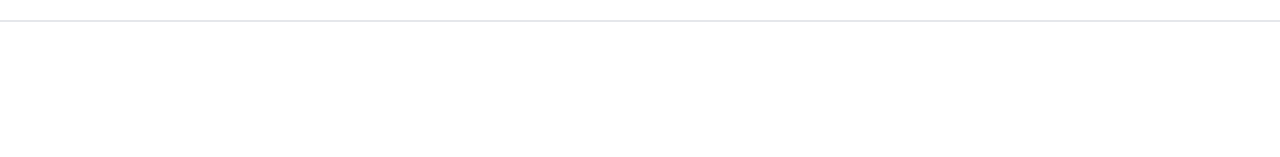
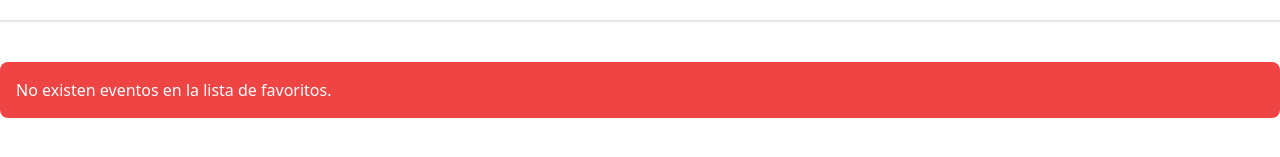
Before and after one commit to franamaterasu/ticketstadia, a React (Vite) app: page /profile/events in a window 1280 px wide. Shown: the part 373-530 px from the top of the page. Built offline with nearby package versions, Linux system fonts and the light colour scheme; data requests are answered from the project's data file.

Commit message:
create alert message

```diff
--- /dev/null
+++ b/src/components/Alert/index.tsx
@@ -0,0 +1,9 @@
+const Alert = () => {
+  return (
+    <div className='bg-red-500 text-white p-4 rounded-lg'>
+      <p>No existen eventos en la lista de favoritos.</p>
+    </div>
+  );
+};
+
+export default Alert;
--- a/src/components/Card/index.tsx
+++ b/src/components/Card/index.tsx
@@ -1,7 +1,7 @@
 import { useDispatch, useSelector } from 'react-redux';
 import { MdFavorite, MdDelete } from 'react-icons/md';
 import { FaEye } from 'react-icons/fa';
-import { Link } from 'react-router-dom';
+import { Link, useLocation } from 'react-router-dom';
 import { addEvent, deleteEvent } from '../../store/reducers/eventsSlice';
 import { Fest } from '../../types';
 
@@ -10,6 +10,8 @@ type CardProps = {
 };
 
 const Card = ({ info }: CardProps) => {
+  const location = useLocation();
+
   const { imagen, nombre, descripcion, categoria, precio } = info;
 
   const { events } = useSelector((state) => state.events);
@@ -52,12 +54,14 @@ const Card = ({ info }: CardProps) => {
             <Link to={`/event/${info.id}`}>
               <FaEye className='text-green-500 text-3xl' />
             </Link>
-            {!eventExist ? (
+            {!eventExist && (
               <MdFavorite
                 className='text-red-500 text-3xl'
                 onClick={() => handleAddClick(info)}
               />
-            ) : (
+            )}
+
+            {eventExist && location.pathname === '/profile/events' && (
               <MdDelete
                 className='text-red-500 text-3xl'
                 onClick={() => handleDeleteClick(info.id)}
--- a/src/components/Carousel/index.tsx
+++ b/src/components/Carousel/index.tsx
@@ -3,6 +3,7 @@ import 'react-responsive-carousel/lib/styles/carousel.min.css';
 import CarouselItem from '../CarouselItem';
 import { Fest } from '../../types';
 import useFetch from '../hooks/useFetch';
+import { Link } from 'react-router-dom';
 
 const CarouselEvents = () => {
   const fests = useFetch('http://localhost:3000/festivales');
@@ -20,10 +21,12 @@ const CarouselEvents = () => {
       showStatus={false}
       stopOnHover={false}>
       {festsdestacados.map((fest: Fest) => (
-        <CarouselItem
-          fest={fest}
-          key={fest.id}
-        />
+        <Link to={`event/${fest.id}`}>
+          <CarouselItem
+            fest={fest}
+            key={fest.id}
+          />
+        </Link>
       ))}
     </Carousel>
   );
--- a/src/components/CarouselItem/index.tsx
+++ b/src/components/CarouselItem/index.tsx
@@ -6,7 +6,7 @@ type CarouselItemProps = {
 
 const CarouselItem = ({ fest }: CarouselItemProps) => {
   return (
-    <div className='relative'>
+    <div className='relative bg-gray-600 hover:opacity-80'>
       <img
         src={fest.imagen}
         alt={fest.nombre}
--- a/src/components/pages/FavoriteEvents/index.tsx
+++ b/src/components/pages/FavoriteEvents/index.tsx
@@ -1,12 +1,14 @@
 import { useSelector } from 'react-redux';
 import { Fest } from '../../../types';
 import Card from '../../Card';
+import Alert from '../../Alert';
 
 const FavoriteEvents = () => {
   const { events } = useSelector((state) => state.events);
 
   return (
     <section>
+      {events.length > 0 ? (
         <ul className='grid gap-10 md:grid-cols-2 lg:grid-cols-3 xl:grid-cols-4'>
           {events.map((fest: Fest) => (
             <li key={fest.id}>
@@ -14,6 +16,9 @@ const FavoriteEvents = () => {
             </li>
           ))}
         </ul>
+      ) : (
+        <Alert />
+      )}
     </section>
   );
 };
```
Lines whose indentation alone changed are shown as unchanged.
